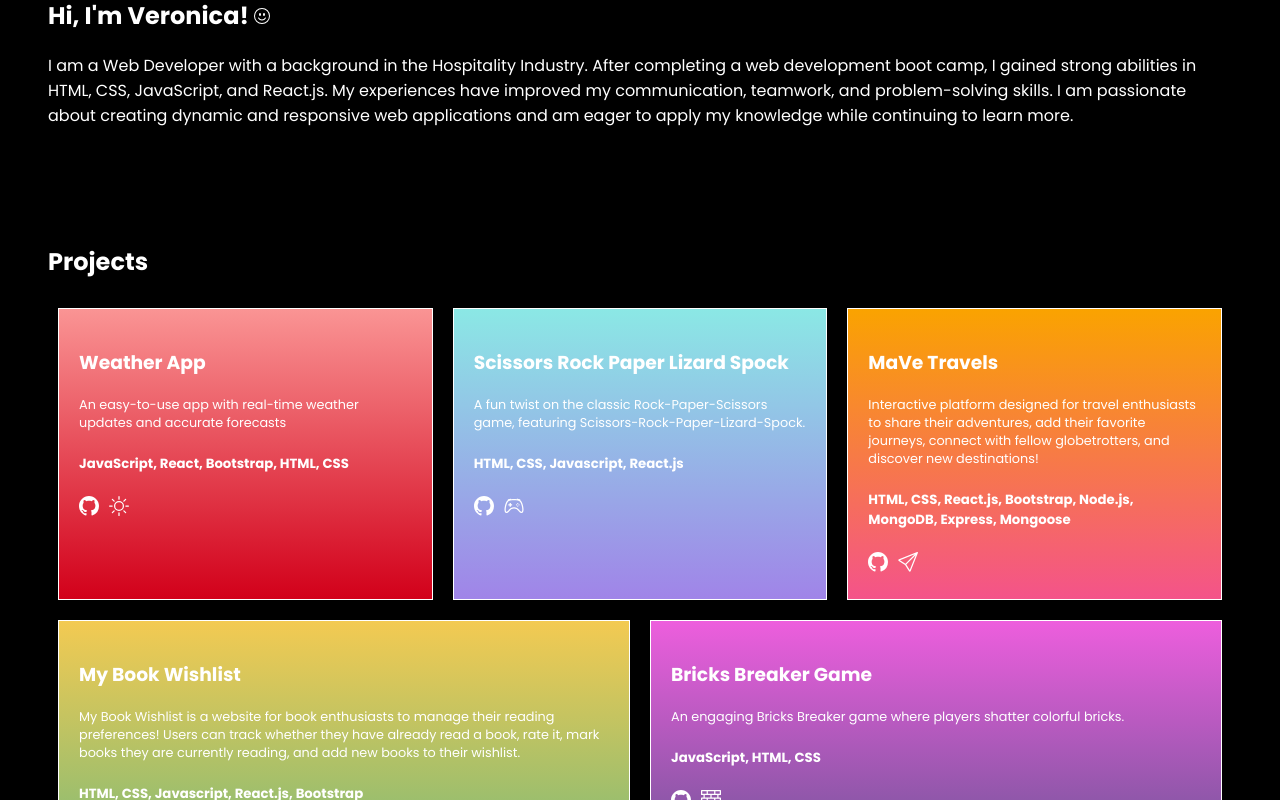
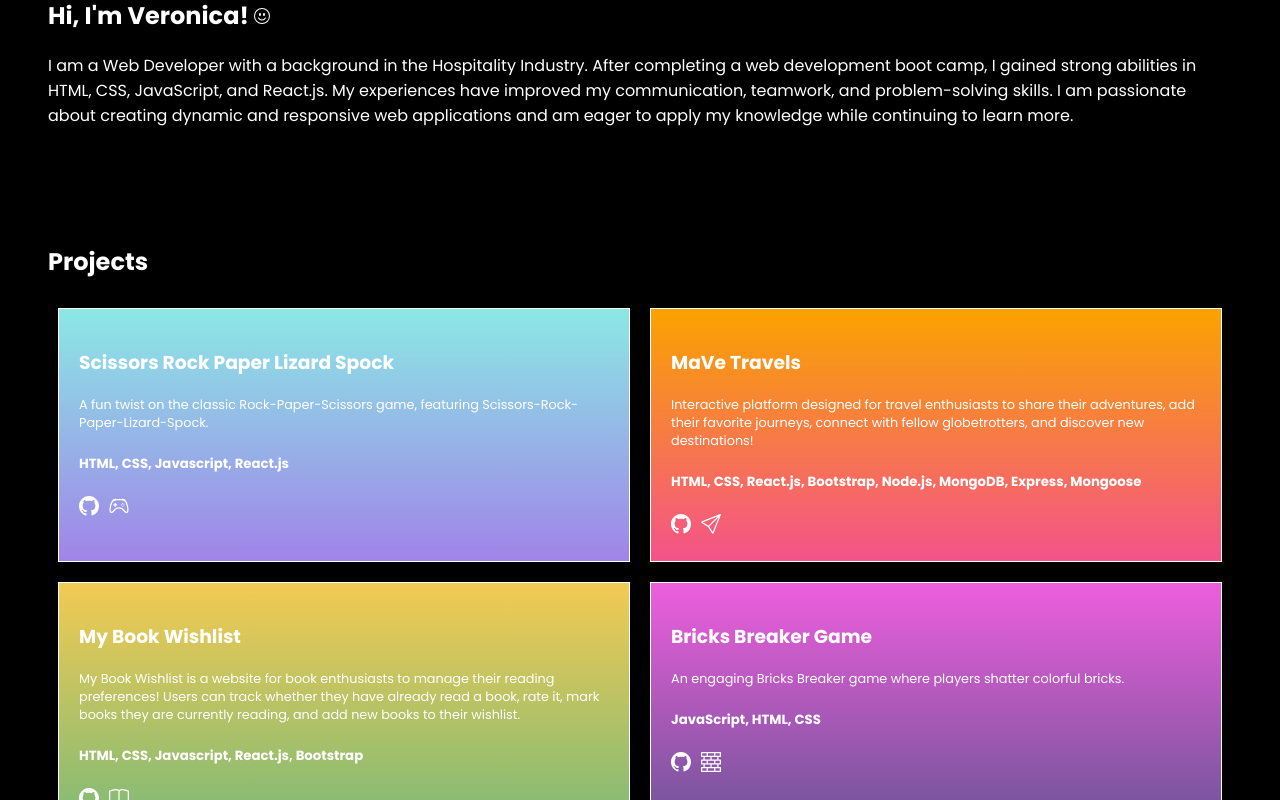
Before and after one commit to VeronicaVez/portfolio, a React (Vite) app: page / in a window 1280 px wide. Shown: the part 552-1352 px from the top of the page. Built offline with nearby package versions, Linux system fonts and the light colour scheme.

Commit message:
last project as comment

```diff
--- a/src/Components/Projects/Projects.jsx
+++ b/src/Components/Projects/Projects.jsx
@@ -5,7 +5,7 @@ const Projects = () => {
     <div className="projects" id="projects">
       <h2>Projects</h2>
       <div className="flex">
-        <article className="projects-cards weather">
+        {/* <article className="projects-cards weather">
           <h3>Weather App</h3>
           <p className="project-description">
             An easy-to-use app with real-time weather updates and accurate
@@ -44,7 +44,7 @@ const Projects = () => {
               </svg>
             </a>
           </div>
-        </article>
+        </article> */}
         <article className="projects-cards game2">
           <h3>Scissors Rock Paper Lizard Spock</h3>
           <p className="project-description">
```
